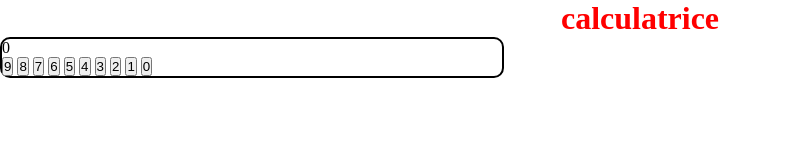
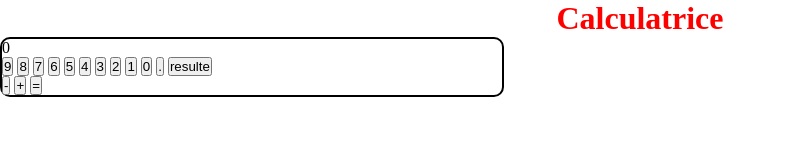
Before and after one commit to Abakrimsamir/calculatrice, a plain HTML site: page index.html in a window 1280 px wide. Shown: the whole page, without its empty margins (0-786 px from the left). Drawn offline with Linux system fonts and the light colour scheme.

Commit message:
Update index.html

```diff
--- a/index.html
+++ b/index.html
@@ -10,7 +10,7 @@
 </head>
 <body>
     <div class="calculatrice">
-      <h1>calculatrice</h1>
+      <h1>Calculatrice</h1>
       <div class="elements">
 
           <div class="resulte">
@@ -28,9 +28,13 @@
                       <button>2</button>
                       <button>1</button>
                       <button>0</button>
+                      <button>.</button>
+                      <button>resulte</button>
               </div>
               <div class="Operations">
-
+                      <button>-</button>
+                      <button>+</button>
+                      <button>=</button>
               </div>
           </div>
       </div>
```
